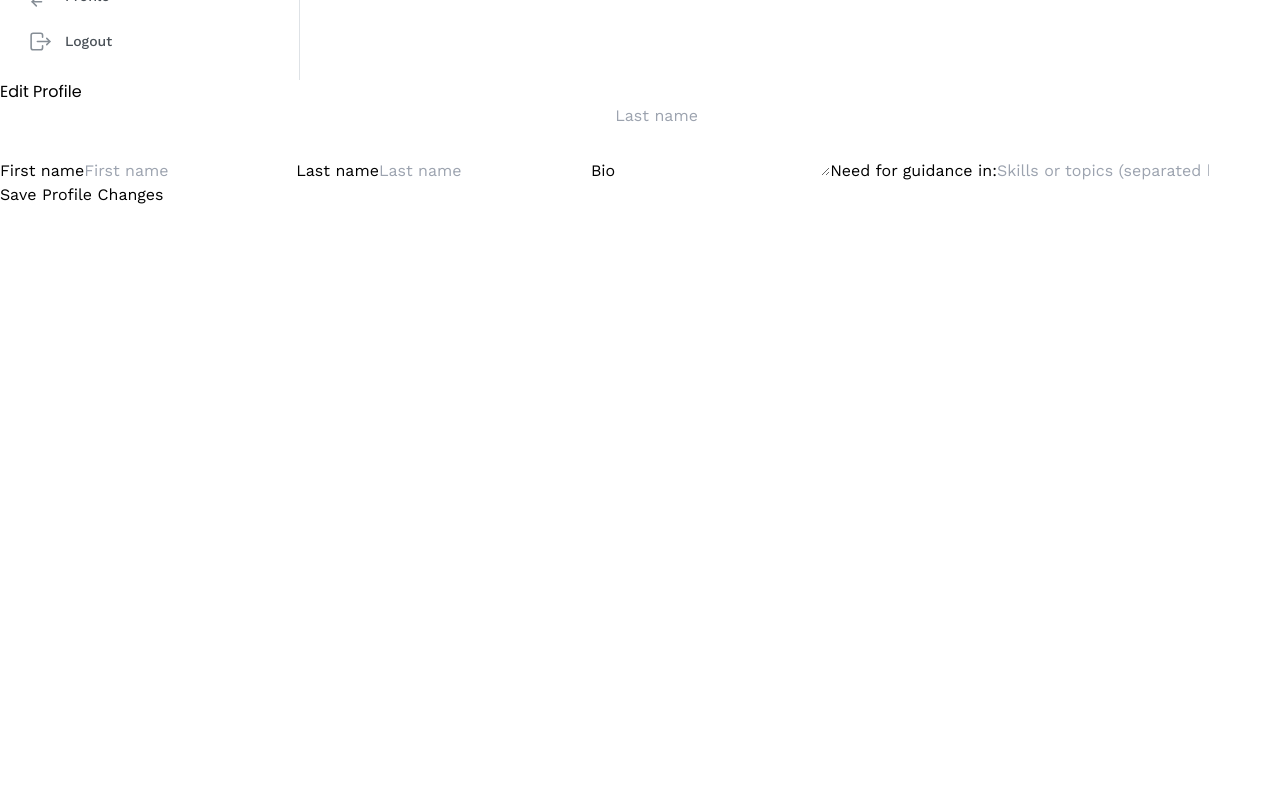
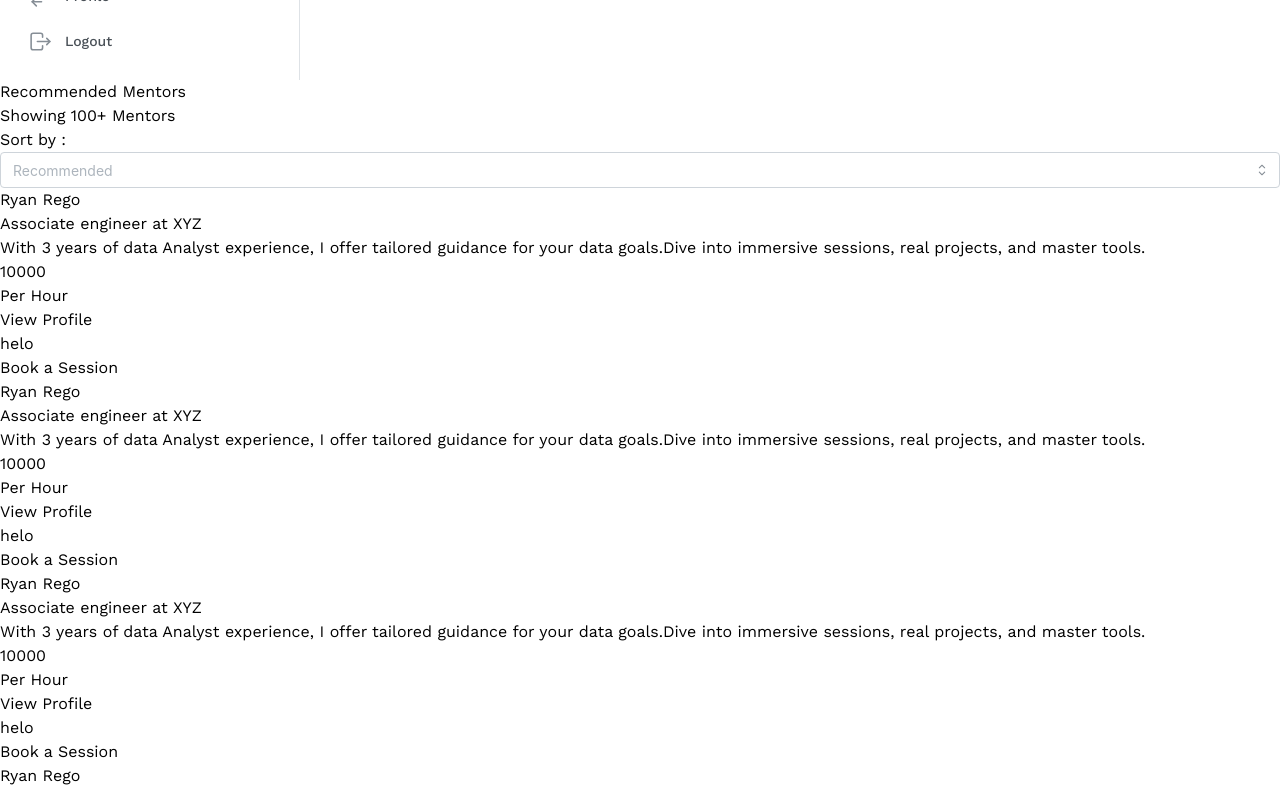
Before and after one commit to RYAN-REGO/HM0052_MernMaestros, a React (Vite) app in the folder client/: page / in a window 1280 px wide. Shown: the part 680-1471 px from the top of the page. Before the commit the page ends 887 px from the top, so only its background shows below. Built offline with nearby package versions, Linux system fonts and the light colour scheme.

Commit message:
added routing

```diff
--- a/client/src/App.jsx
+++ b/client/src/App.jsx
@@ -1,4 +1,3 @@
-import React, { useState } from "react";
 import "@mantine/core/styles.css";
 import { Burger, MantineProvider } from "@mantine/core";
 import { Sidebar } from "./components/Sidebar/Sidebar";
@@ -6,6 +5,7 @@ import { useDisclosure } from "@mantine/hooks";
 import MentorProfilePage from "./components/Mentor/MentorProfilePage";
 import MenteeProfilePage from "./components/Mentee/MenteeProfilePage";
 import EditProfileForm from "./components/Form/EditProfileForm";
+import { Route, Routes } from "react-router-dom";
 
 import "@fontsource/poppins";
 import "@fontsource/poppins/400.css";
@@ -17,6 +17,7 @@ import "@fontsource/work-sans/400.css";
 import "@fontsource/work-sans/500.css";
 import "@fontsource/work-sans/600.css";
 import "@fontsource/work-sans/700.css";
+import Feed from "./components/Feed/Feed";
 
 const App = () => {
   const [opened, { toggle }] = useDisclosure();
@@ -48,9 +49,12 @@ const App = () => {
           {/* all routes goes here */}
           <div className="p-4 w-full">
             <div>
-              {/* <MentorProfilePage /> */}
-              {/* <MenteeProfilePage /> */}
-              <EditProfileForm />
+            <Routes>
+              <Route path="/" element={<Feed/>} />
+              <Route path="/mentor" element={<MentorProfilePage />} />
+              <Route path="/mentee" element={<MenteeProfilePage />} />
+              <Route path="/edit" element={<EditProfileForm />} />
+            </Routes>
             </div>
           </div>
         </div>
--- a/client/src/components/Card/Card.jsx
+++ b/client/src/components/Card/FeedCard.jsx
@@ -1,8 +1,6 @@
-import React from 'react'
-
-const Card = () => {
+const FeedCard = () => {
   return (
-    <main className='w-[70vh] h-[315px] bg-white border rounded-md '>
+    <main className='w-full h-[315px] bg-white border rounded-md '>
       <div className="flex flex-row gap-3">
         <div className="h-[120px] w-[170px] bg-black"></div>
         <div className="flex-col w-full h-[120px]">
@@ -37,4 +35,4 @@ const Card = () => {
   )
 }
 
-export default Card;
+export default FeedCard;
--- a/client/src/components/Feed/Feed.jsx
+++ b/client/src/components/Feed/Feed.jsx
@@ -1,12 +1,11 @@
 
-import React from "react";
 import { Select } from '@mantine/core';
-
+import FeedCard from '../Card/FeedCard';
 
 const Feed = () => {
 
   return (
-    <main className="w-full h-full">
+    <main className="w-full overflow-auto h-[95vh]">
       <div className="w-full min-h-[130px] flex-col item-center gap-3 bg-[rgba(34,139,230,.1)] rounded-md">
         <div className="w-full  flex items-center font-bold text-[30px] p-5 tracking-wide">
           Recommended Mentors
@@ -25,6 +24,12 @@ const Feed = () => {
           </div>
         </div>
       </div>
+      <div className='flex gap-4 mt-2 flex-wrap'>
+        <FeedCard/>
+        <FeedCard/>
+        <FeedCard/>
+        <FeedCard/>
+      </div>
     </main>
   );
 };
--- a/client/src/components/Mentor/MentorProfilePage.jsx
+++ b/client/src/components/Mentor/MentorProfilePage.jsx
@@ -1,4 +1,3 @@
-import React from "react";
 import MentorCard from "./MentorCard";
 
 const MentorProfilePage = () => {
--- a/client/src/components/Sidebar/Sidebar.jsx
+++ b/client/src/components/Sidebar/Sidebar.jsx
@@ -4,10 +4,6 @@ import { Group, Code } from "@mantine/core";
 import {
   IconBellRinging,
   IconFingerprint,
-  IconKey,
-  IconSettings,
-  Icon2fa,
-  IconDatabaseImport,
   IconReceipt2,
   IconSwitchHorizontal,
   IconLogout,
```
